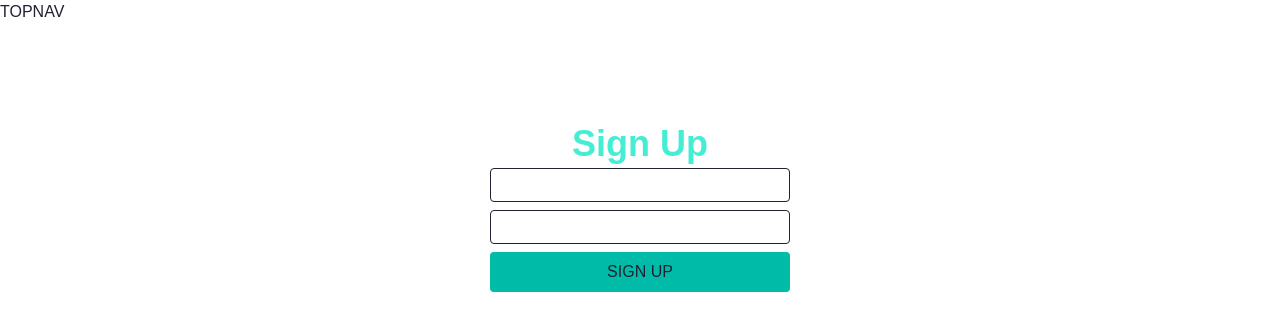
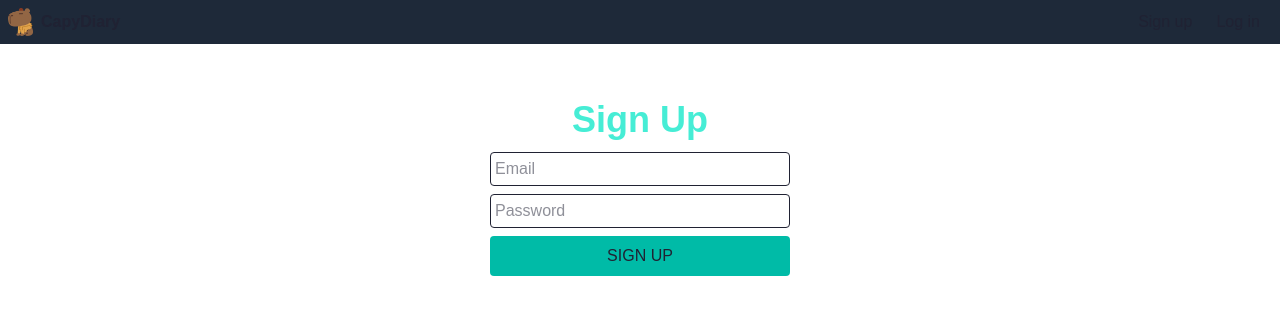
Before and after one commit to codingcapy/capydiary, a Next.js app: page /signup in a window 1280 px wide. Shown: the top 330 px of the page. Built offline with nearby package versions, Linux system fonts and the light colour scheme; no server answers.

Commit message:
feat: build signup form and header

```diff
--- /dev/null
+++ b/drizzle.config.ts
@@ -0,0 +1,11 @@
+import "dotenv/config";
+import { defineConfig } from "drizzle-kit";
+
+export default defineConfig({
+  out: "./drizzle",
+  schema: "./src/db/schema.ts",
+  dialect: "postgresql",
+  dbCredentials: {
+    url: process.env.DATABASE_URL!,
+  },
+});
--- a/package.json
+++ b/package.json
@@ -10,6 +10,8 @@
   },
   "dependencies": {
     "@types/pg": "^8.20.0",
+    "dotenv": "^17.4.1",
+    "drizzle-kit": "^0.31.10",
     "drizzle-orm": "^0.45.2",
     "next": "16.2.3",
     "pg": "^8.20.0",
--- a/src/app/signup/page.tsx
+++ b/src/app/signup/page.tsx
@@ -1,47 +1,55 @@
+import { SignupForm } from "@/components/SignupForm";
 import { db } from "@/db";
 import { users } from "@/db/schema";
+import { hashPassword } from "@/lib/password";
+
+type SignupState = {
+  error?: string;
+  success?: boolean;
+};
 
 export default function SignupPage() {
-  async function signup(formData: FormData) {
+  async function signup(
+    prevState: SignupState | null,
+    formData: FormData,
+  ): Promise<SignupState> {
     "use server";
+
     const email = formData.get("email") as string;
     const password = formData.get("password") as string;
 
     if (!email || !password) {
-      throw new Error("Missing fields");
+      return { error: "Missing fields" };
     }
 
-    await db.insert(users).values({
-      email,
-      password, // ⚠️ hash later
-    });
+    try {
+      const hashedPassword = await hashPassword(password);
 
-    console.log("User created:", email);
+      await db.insert(users).values({
+        email,
+        password: hashedPassword,
+      });
+
+      return { success: true };
+    } catch (err: any) {
+      console.log(err);
+      if (err.code === "23505") {
+        console.log(err);
+        return { error: "Email already exists" };
+      }
+      console.log(err);
+      return { error: "Something went wrong" };
+    }
   }
 
   return (
     <div className="flex flex-col pt-[100px]">
       <div className="mx-auto">
-        <div className="text-center text-4xl font-bold text-teal-300">
+        <div className="text-center text-4xl font-bold text-teal-300 mb-2">
           Sign Up
         </div>
-        <form action={signup} className="flex flex-col w-[300px]">
-          <input
-            type="email"
-            id="email"
-            name="email"
-            className="border rounded p-1 my-1"
-          />
-          <input
-            type="password"
-            id="password"
-            name="password"
-            className="border rounded p-1 my-1"
-          />
-          <button className="px-3 py-2 rounded bg-teal-500 my-1 cursor-pointer hover:bg-teal-400 transition-all ease-in-out duration-300">
-            SIGN UP
-          </button>
-        </form>
+
+        <SignupForm action={signup} />
       </div>
     </div>
   );
--- /dev/null
+++ b/src/components/SignupForm.tsx
@@ -0,0 +1,44 @@
+"use client";
+
+import { useActionState } from "react";
+
+type SignupState = {
+  error?: string;
+  success?: boolean;
+};
+
+export function SignupForm({
+  action,
+}: {
+  action: (
+    prevState: SignupState | null,
+    formData: FormData,
+  ) => Promise<SignupState>;
+}) {
+  const [state, formAction] = useActionState(action, null);
+
+  return (
+    <>
+      <form action={formAction} className="flex flex-col w-[300px]">
+        <input
+          type="email"
+          name="email"
+          placeholder="Email"
+          className="border rounded p-1 my-1"
+          required
+        />
+        <input
+          type="password"
+          name="password"
+          placeholder="Password"
+          className="border rounded p-1 my-1"
+          required
+        />
+        <button className="px-3 py-2 rounded bg-teal-500 my-1">SIGN UP</button>
+      </form>
+
+      {state?.error && <p>{state.error}</p>}
+      {state?.success && <p>Account created!</p>}
+    </>
+  );
+}
--- a/src/components/TopNav.tsx
+++ b/src/components/TopNav.tsx
@@ -1,3 +1,20 @@
+import Link from "next/link";
+
 export function TopNav() {
-  return <div>TOPNAV</div>;
+  return (
+    <div className="fixed top-0 left-0 w-screen bg-gray-800 p-2 flex justify-between items-center">
+      <Link href={"/"} className="flex items-center">
+        <img src="/capyness.png" alt="" className="w-[25px]" />
+        <div className="ml-2 font-bold">CapyDiary</div>
+      </Link>
+      <div className="flex">
+        <Link href={"/signup"} className="px-2 mx-1">
+          Sign up
+        </Link>
+        <Link href={"/login"} className="px-2 mx-1">
+          Log in
+        </Link>
+      </div>
+    </div>
+  );
 }
--- /dev/null
+++ b/src/lib/password.ts
@@ -0,0 +1,13 @@
+import { randomBytes, scrypt } from "crypto";
+import { promisify } from "util";
+
+const scryptAsync = promisify(scrypt);
+const KEY_LENGTH = 64;
+
+export async function hashPassword(password: string) {
+  const salt = randomBytes(16).toString("hex");
+
+  const buf = (await scryptAsync(password, salt, KEY_LENGTH)) as Buffer;
+
+  return `${salt}:${buf.toString("hex")}`;
+}
```
Also changed, not shown: public/capyness.png (added), 1 other file (tests, documents, lock files or other folders).
